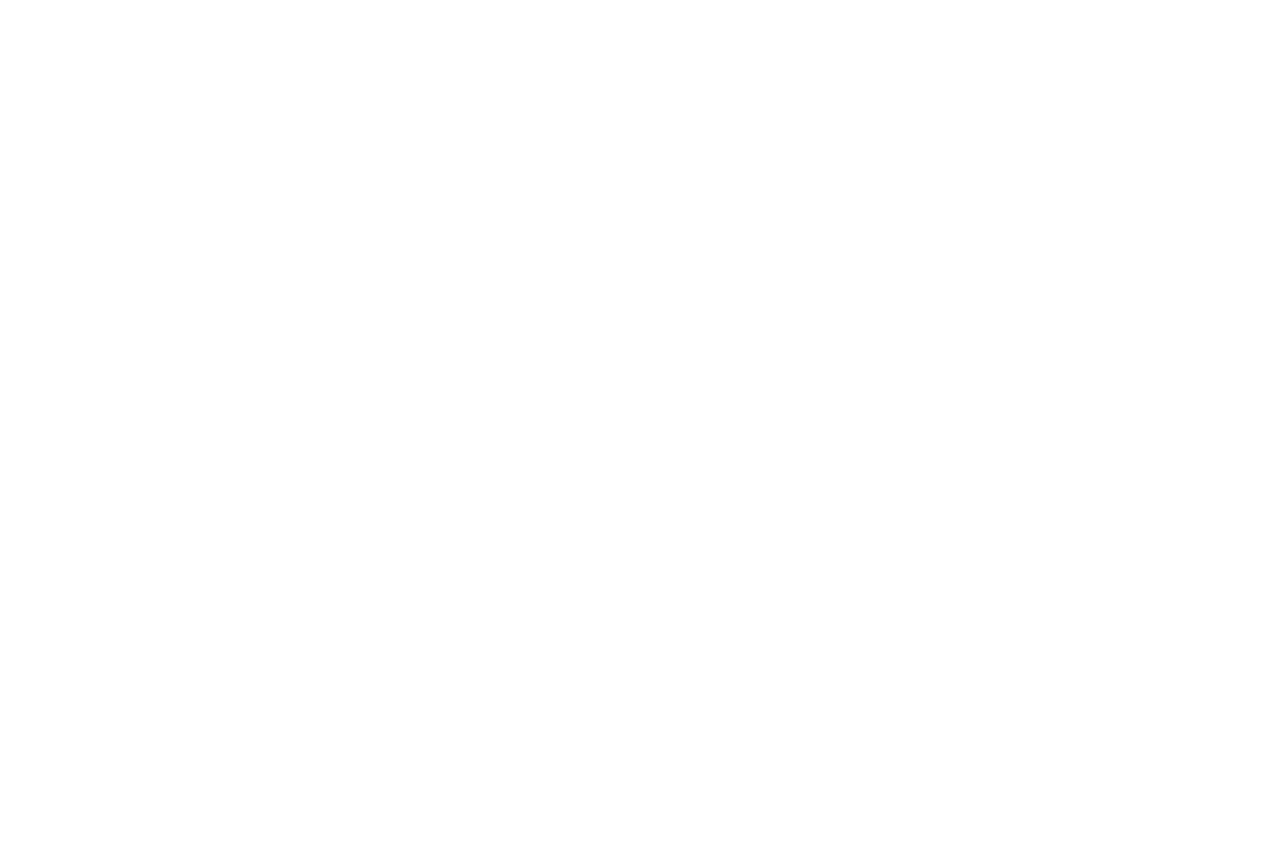
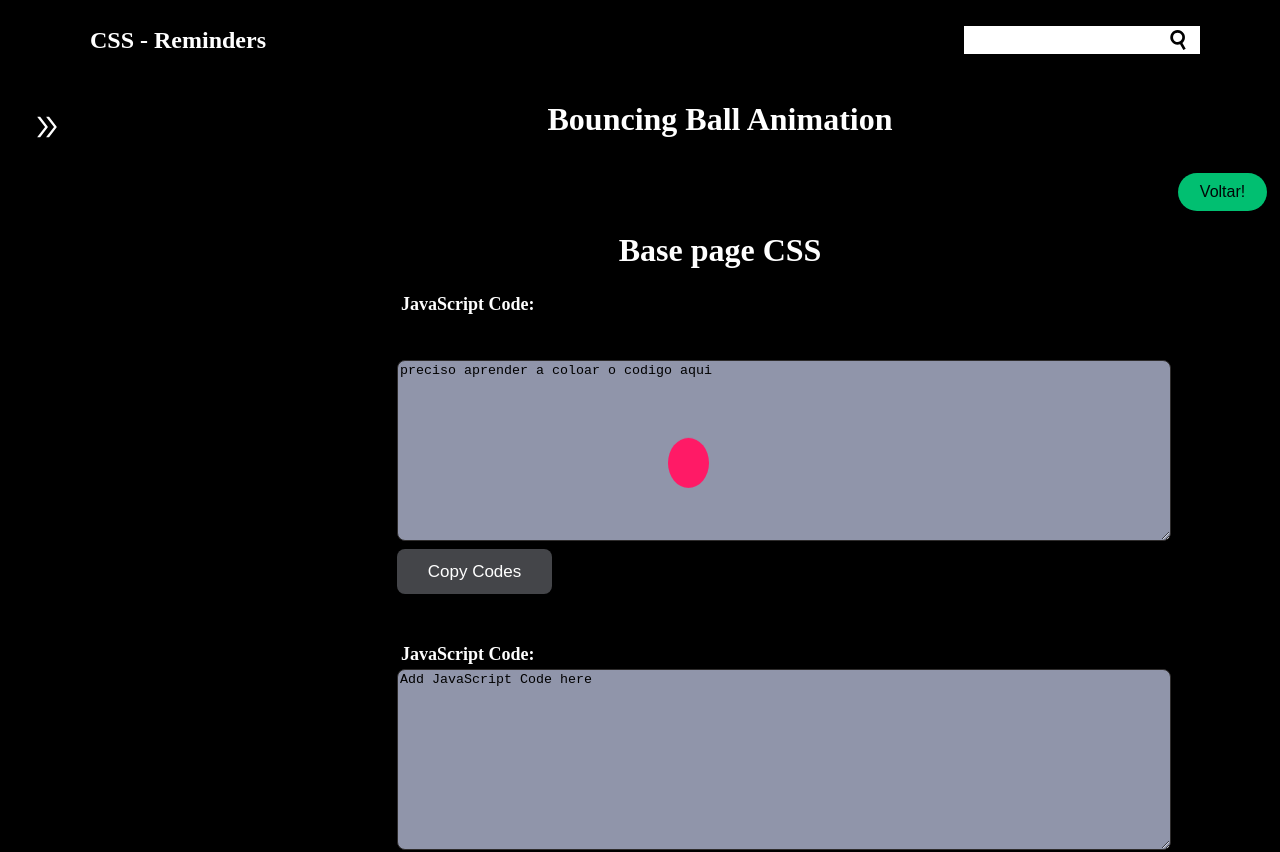
Before and after one commit to pedrosavio99/css, a React (Create React App) app: page /bouncing in a window 1280 px wide. Before the commit this address had no page. Shown: the top 852 px of the page. Before the commit the page ends 800 px from the top, so only its background shows below. Built offline with nearby package versions, Linux system fonts and the light colour scheme.

Commit message:
Bouncing

```diff
--- a/src/App.js
+++ b/src/App.js
@@ -20,7 +20,7 @@ function App() {
         <Route path="/home"  element={<HomeEcommerce />} />
         <Route path="/login"  element={<LoginEcadastro />} />
         <Route path="/vendas"  element={<QueroVender />} />
-        <Route path="/odontologia"  element={<OdontologiaPage />} />
+        <Route path="/bouncing"  element={<OdontologiaPage />} />
         <Route path="/medicina"  element={<MedicinaPage />} />
         <Route path="/medicinavet"  element={<MedicimaVeterinaria />} />
         <Route path="/laboratorio"  element={<LaboratorioPage />} />
--- a/src/components/Sidebar/index.js
+++ b/src/components/Sidebar/index.js
@@ -20,8 +20,8 @@ const Sidebar = ({ isOpen, toggle }) => {
       <SidebarWrapper>
         <SidebarMenu>
           <SearchComponent />
-          <SidebarRoute2 to="/odontologia" onClick={toggle}>
-            Odontologia
+          <SidebarRoute2 to="/bouncing" onClick={toggle}>
+          Bouncing
           </SidebarRoute2>
           <SidebarRoute2 to="/medicina" onClick={toggle}>
             Medicina
--- a/src/components/indexPage/Indexsidebar/index.js
+++ b/src/components/indexPage/Indexsidebar/index.js
@@ -31,8 +31,8 @@ const Sidebar = ({ active }) => {
   return (
     <Container sidebar={active}>
       <Content>
-        <SidebarRoute2 to="/odontologia">
-          <SidebarItem Icon={FaTooth} Text="Odontologia" />
+        <SidebarRoute2 to="/bouncing">
+          <SidebarItem Icon={FaTooth} Text="Bouncing" />
         </SidebarRoute2>
 
         <SidebarRoute2 to="/medicina">
--- a/src/components/utils/backgrounds.jsx
+++ b/src/components/utils/backgrounds.jsx
@@ -12,6 +12,7 @@ export const BlackDivCentralized = styled.div`
 
 export const Blackdiv = styled.div`
   background-color: black;
+  height: 100vh;
 `;
 
 
--- a/src/pages/Odontologia.jsx
+++ b/src/pages/Odontologia.jsx
@@ -1,18 +1,56 @@
 import React, { useState } from "react";
 import styled from "styled-components";
-// import CarouselComponent from "../components/Carousel";
-// import { Link } from "react-router-dom";
-// import ExemplePage from "../components/ExemplePage";
 import IndexPage from "../components/indexPage";
 import Navbar from "../components/Navbar";
 import Sidebar from "../components/Sidebar";
 import { Blackdiv } from "../components/utils/backgrounds";
-import Footer from "../components/Footer";
-import ItemComum from "../components/Carousel/itemComum";
+import { CodeCopyDiv } from "../components/CodeCopyElement/CodeCopy";
 import { NavLink } from "react-router-dom";
 
+const BaucingDiv = styled.div`
+  justify-content: center;
+  text-align: center;
+  height: 30%;
+  width: 30%;
+  position: absolute;
+  margin: auto;
+  left: 0;
+  right: 0;
+  top: 20%;
+
+  @media screen and (max-width: 768px) {
+    left: -20vh;
+  }
+  @keyframes bounce {
+    10% {
+      height: 50px;
+      width: 50px;
+    }
+    30% {
+      height: 50px;
+      width: 40px;
+    }
+    50% {
+      height: 30px;
+      width: 57px;
+      transform: translateY(240px);
+    }
+  }
+
+  .ball {
+    background-color: #ff1a66;
+    height: 50px;
+    width: 50px;
+    border-radius: 50%;
+    position: relative;
+    top: 100px;
+    left: 220px;
+    animation: bounce 0.9s infinite;
+  }
+`;
+
 const PageStyle = styled.div`
-.botao{
+  .botao {
     /* margin-left:11rem; */
     text-align: end;
     margin-right: 1%;
@@ -43,7 +81,6 @@ const PageStyle = styled.div`
         padding: 5px 19px;
       }
     }
-
   }
 
   .left {
@@ -77,17 +114,56 @@ const OdontologiaPage = () => {
       <Navbar toggle={toggle} />
       <Blackdiv>
         <IndexPage />
+
         <PageStyle>
           <div className="left">
-            <h1> Odontologia </h1>
-            <ItemComum />
+            <h1> Bouncing Ball Animation </h1>
+            {/* <ItemComum /> */}
           </div>
           <div className="botao">
             <NavLink to="/home">
               <button class="first_next">Voltar!</button>
             </NavLink>
           </div>
-          <Footer />
+
+          <BaucingDiv>
+            <div className="ball"></div>
+          </BaucingDiv>
+          <CodeCopyDiv>
+            <div className="left">
+              <h1> Base page CSS </h1>
+              <div class="text-boxes">
+                <div class="text-box JSBox">
+                  <div class="topic">JavaScript Code:</div>
+                  <xmp style={{ color: "red" }}>
+                    {" "}
+                    <div className="ball"></div>
+                  </xmp>
+
+                  <textarea id="JSBox" readonly>
+                    preciso aprender a coloar o codigo aqui
+                  </textarea>
+                  <button id="JSButton">Copy Codes</button>
+                </div>
+              </div>
+              <div class="text-boxes">
+                <div class="text-box JSBox">
+                  <div class="topic">JavaScript Code:</div>
+                  <textarea id="JSBox" readonly>
+                    Add JavaScript Code here
+                  </textarea>
+                  <button id="JSButton">Copy Codes</button>
+                </div>
+              </div>
+              <div class="text-boxes">
+                <div class="text-box JSBox">
+                  <div class="topic">JavaScript Code:</div>
+                  <textarea id="JSBox">Add JavaScript Code here</textarea>
+                  <button id="JSButton">Copy Codes</button>
+                </div>
+              </div>
+            </div>
+          </CodeCopyDiv>
         </PageStyle>
       </Blackdiv>
     </>
--- a/src/pages/homeEcommerce.js
+++ b/src/pages/homeEcommerce.js
@@ -4,7 +4,6 @@ import React, { useState } from "react";
 import IndexPage from "../components/indexPage";
 import Navbar from "../components/Navbar";
 import Sidebar from "../components/Sidebar";
-import { Blackdiv } from "../components/utils/backgrounds";
 import CodeCopyComponent from "../components/CodeCopyElement";
 
 const HomeEcommerce = () => {
@@ -17,10 +16,10 @@ const HomeEcommerce = () => {
     <>
       <Sidebar isOpen={isOpen} toggle={toggle} />
       <Navbar toggle={toggle} />
-      <Blackdiv>
+      <div style={{ background: "black" }}>
         <IndexPage />
         <CodeCopyComponent />
-      </Blackdiv>
+      </div>
     </>
   );
 };
```
Lines whose indentation alone changed are shown as unchanged.
